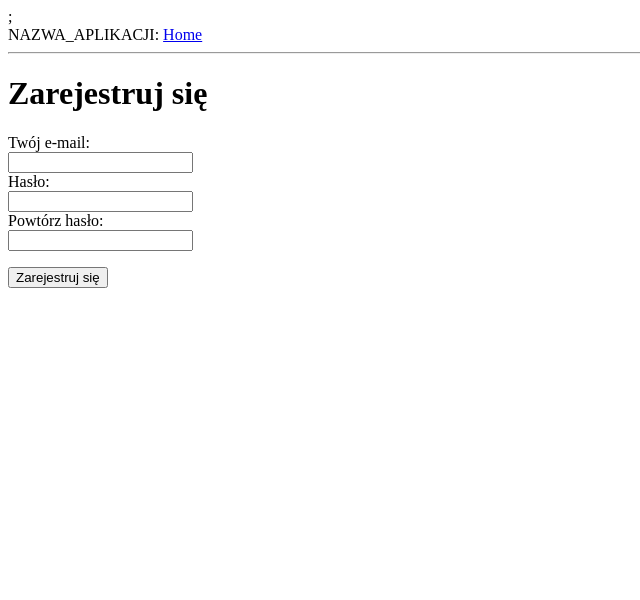
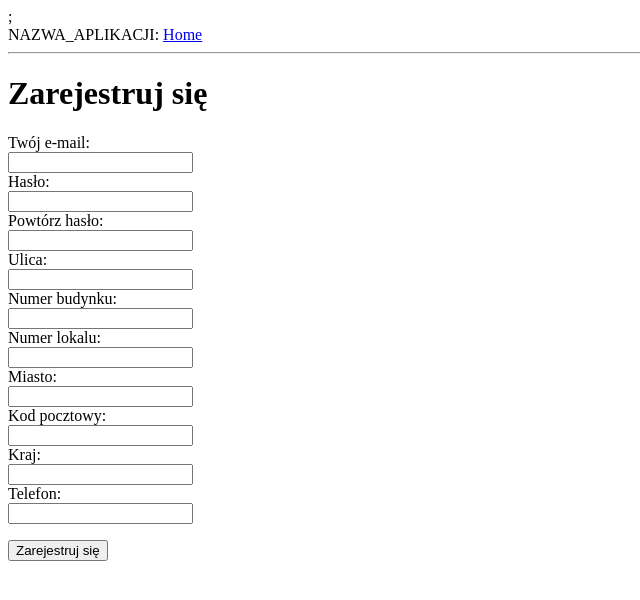
Before and after one commit to zpidreamteam/ZPI, a Flask app: page /register in a window 1280 px wide. Shown: the top 600 px of the page, without its empty margins (0-640 px from the left). Run offline with Flask 2, Linux system fonts and the light colour scheme.

Commit message:
Register form enhancement: added address form fields without data validation

```diff
--- a/app/forms.py
+++ b/app/forms.py
@@ -11,3 +11,10 @@ class RegisterForm(Form):
     email = StringField('email', validators=[DataRequired()])
     password = PasswordField('password', validators=[DataRequired()])
     password_repeat = PasswordField('password_repeat', validators=[DataRequired()])
+    street = StringField('street', validators=[DataRequired()])
+    building_number = StringField('building_number', validators=[DataRequired()])
+    door_number = StringField('door_number', validators=[DataRequired()])
+    city = StringField('city', validators=[DataRequired()])
+    zipcode = StringField('zipcode', validators=[DataRequired()])
+    country = StringField('country', validators=[DataRequired()])
+    phone = StringField('phone', validators=[DataRequired()])
--- a/app/templates/register.html
+++ b/app/templates/register.html
@@ -21,6 +21,42 @@
             {% for error in form.password_repeat.errors %}
                 <span style="color: red;">[{{ error }}]</span>
             {% endfor %}<br>
+            Ulica:<br>
+            {{ form.street }}
+            {% for error in form.street.errors %}
+                <span style="color: red;">[{{ error }}]</span>
+            {% endfor %}<br>
+
+            Numer budynku:<br>
+            {{ form.building_number }}
+            {% for error in form.building_number.errors %}
+                <span style="color: red;">[{{ error }}]</span>
+            {% endfor %}<br>
+            Numer lokalu:<br>
+            {{ form.door_number }}
+            {% for error in form.door_number.errors %}
+                <span style="color: red;">[{{ error }}]</span>
+            {% endfor %}<br>
+            Miasto:<br>
+            {{ form.city }}
+            {% for error in form.city.errors %}
+                <span style="color: red;">[{{ error }}]</span>
+            {% endfor %}<br>
+            Kod pocztowy:<br>
+            {{ form.zipcode }}
+            {% for error in form.zipcode.errors %}
+                <span style="color: red;">[{{ error }}]</span>
+            {% endfor %}<br>
+            Kraj:<br>
+            {{ form.country }}
+            {% for error in form.country.errors %}
+                <span style="color: red;">[{{ error }}]</span>
+            {% endfor %}<br>
+            Telefon:<br>
+            {{ form.phone }}
+            {% for error in form.phone.errors %}
+                <span style="color: red;">[{{ error }}]</span>
+            {% endfor %}<br>
         </p>
         <p><input type="submit" value="Zarejestruj się"></p>
     </form>
```
